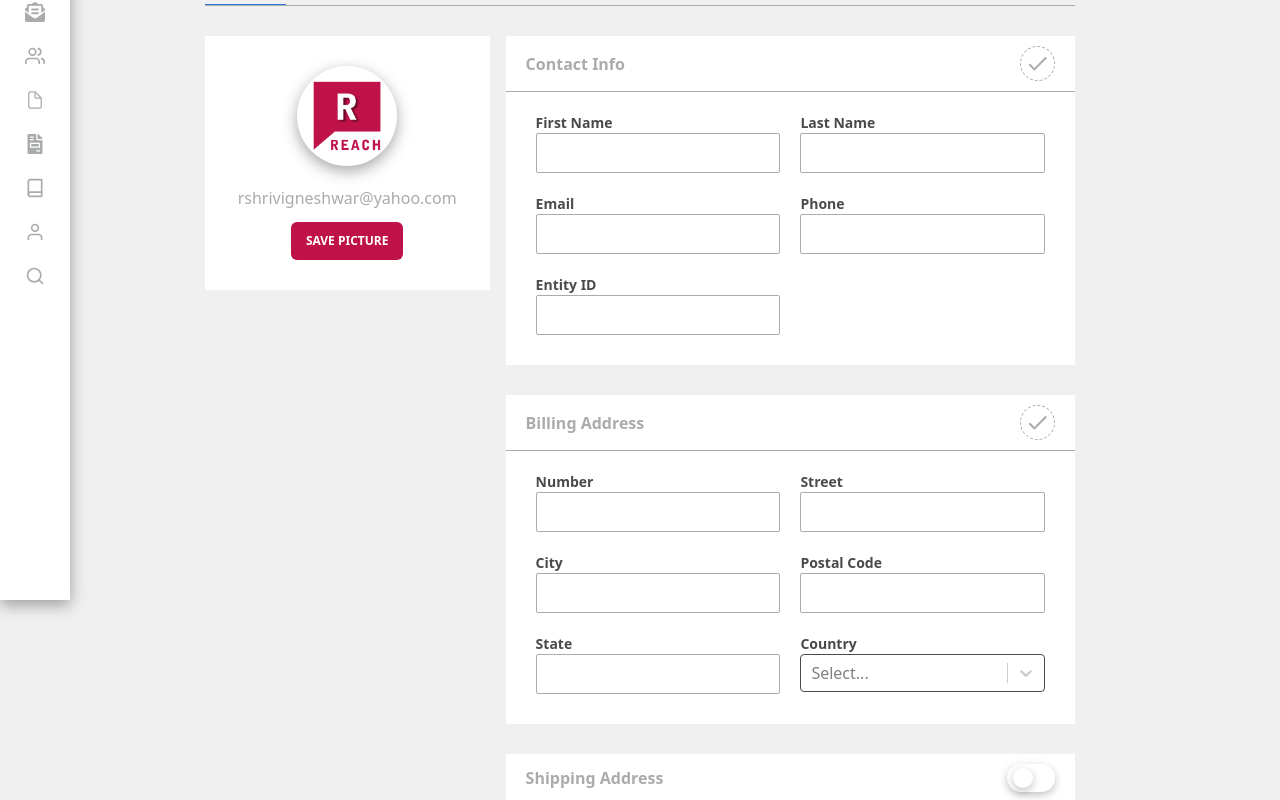
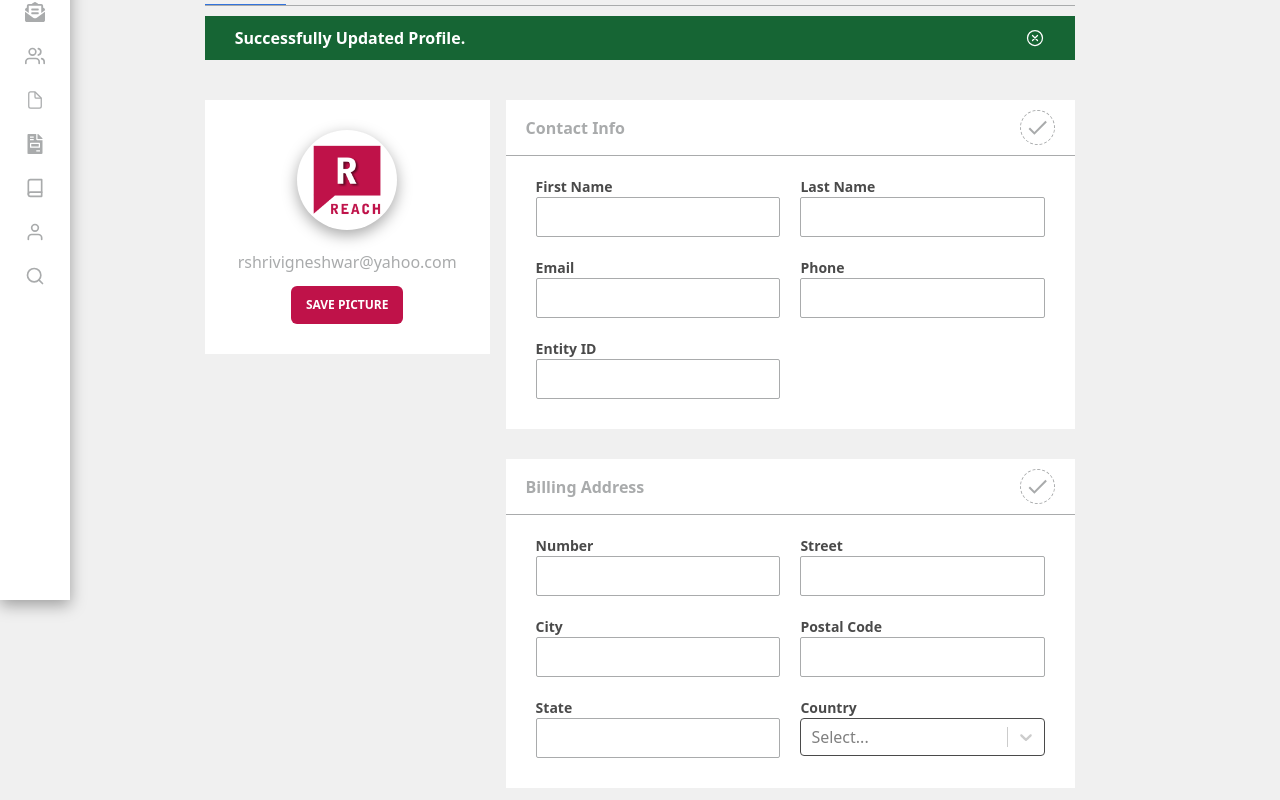
Before and after one commit to G-Prasath/reachsms, a Next.js app: page /account/edit in a window 1280 px wide. Shown: the part 200-1000 px from the top of the page. Built offline with nearby package versions, Linux system fonts and the light colour scheme.

Commit message:
success status pending only account pager

```diff
--- a/app/account/edit/page.tsx
+++ b/app/account/edit/page.tsx
@@ -3,11 +3,17 @@ import React, { useState } from 'react'
 import Photoupload from '../../components/Photoupload'
 import { MdDone } from "react-icons/md";
 import SearchDropdown from '@/app/components/SearchDropdown';
+import { IoCloseCircleOutline } from "react-icons/io5";
 
 const page = () => {
     const [tabActive, setTabActive] = useState('T1');
     const [commonVar, setCommonVar] = useState('')
+    const [popup, setPopup] = useState('')
     const [toogle, setToogle] = useState(false)
+    const [status, setStatus] = useState(false)
+
+    console.log(popup);
+
 
     const handletabClick = (arg: any) => {
         setTabActive(arg)
@@ -25,13 +31,31 @@ const page = () => {
                 <a href="javscript:;" className={`py-[10px] px-[10px] ${tabActive === 'T2' ? 'tab_active' : 'hover:tab_hover'}`} onClick={() => handletabClick('T2')}>Change Password</a>
             </div>
 
+            {/* -------------- Success Popup -----------------  */}
+            <div className={`w-full bg-green-800 flex my-[10px] px-[30px] py-[10px] ${popup === 'close'? 'hidden' : popup === 'show' ? '' : ''}`}>
+                <div className='flex items-center justify-start w-full'>
+                    <p className='text-white font-semibold'>Successfully Updated Profile.</p>
+                </div>
+                <div className='flex justify-end items-center w-full'>
+                    <IoCloseCircleOutline fontSize={20} className='text-white cursor-pointer' onClick={() => setPopup('close')} />
+                </div>
+            </div>
+
             {/* --------------- Box 1 ------------------  */}
 
             <div className='flex w-full max-md:flex-col gap-x-4 max-md: gap-y-3'>
                 {/* ----------- Left Box ---------- */}
                 <div className={`w-2/6 max-md:w-full ${tabActive !== 'T1' ? 'hidden' : 'fade_right duration-500'}`}>
                     <div className='relative hole_box shadow-boxShadow-profileShadow hover:shadow-textboxShadow duration-300 flex flex-col items-center py-[30px]'>
-                        <div className='pb-[20px]'>
+
+                        {/* ----------- Popups sectors -------------  */}
+                        <div className={`absolute max-md:right-[25%] -top-3 bg-card_hover_bg text-white py-[5px] rounded-md px-[10px] flex justify-center ${popup === 'hover' ? 'scale-1 duration-300' : "scale-0"}`}>
+                            <div className='w-[10px] h-[10px] bg-card_hover_bg absolute -rotate-45 -bottom-[5px] max-md:right-[50%] right-[50%] '></div>
+                            <p className='text-[14px]'>Change Profile Picture</p>
+                        </div>
+                        {/* ----------- Popups sectors -------------  */}
+
+                        <div className='pb-[20px]' onMouseEnter={() => setPopup('hover')} onMouseLeave={() => setPopup('leave')}>
                             <Photoupload />
                         </div>
                         <div className='flex flex-col items-center justify-center'>
@@ -82,7 +106,15 @@ const page = () => {
                         {/* ---------- Header -----------  */}
                         <div className='flex items-center justify-between w-full px-[20px] py-[10px] border-b-[1px] border-b-hash_clr'>
                             <p className='font-semibold text-hash_clr'>Contact Info</p>
-                            <div className={`border-[1.5px] rounded-full cursor-pointer p-1 ${commonVar === 'hover' ? 'border-[1.5px] border-green-400' : 'border-hash_clr border-dashed'}`} onMouseEnter={() => setCommonVar('hover')} onMouseLeave={() => setCommonVar('leave')}>
+                            <div className={`relative border-[1.5px] rounded-full cursor-pointer p-1 ${commonVar === 'hover' ? 'border-[1.5px] border-green-400' : 'border-hash_clr border-dashed'}`} onMouseEnter={() => { setCommonVar('hover'), setPopup('hover2') }} onMouseLeave={() => { setCommonVar('leave'), setPopup('leave') }} onClick={() => setPopup('show')}>
+
+                                {/* ----------- Popups sectors -------------  */}
+                                <div className={`absolute right-[0px] max-md:right-0 top-[-40px] bg-card_hover_bg text-white py-[5px] rounded-md px-[10px] flex justify-center w-[150px] ${popup === 'hover2' ? 'scale-1 duration-300' : "scale-0"}`}>
+                                    <div className='w-[10px] h-[10px] bg-card_hover_bg absolute -rotate-45 -bottom-[5px] max-md:right-[10%] right-[10%] '></div>
+                                    <p className='text-[14px]'>Save Contact Info</p>
+                                </div>
+                                {/* ----------- Popups sectors -------------  */}
+
                                 <MdDone className={`${commonVar === 'hover' ? 'rotate-[360deg] text-green-400 duration-500' : 'text-hash_clr'}`} fontSize={25} />
                             </div>
                         </div>
@@ -123,7 +155,15 @@ const page = () => {
                         {/* ---------- Header -----------  */}
                         <div className='flex items-center justify-between w-full px-[20px] py-[10px] border-b-[1px] border-b-hash_clr'>
                             <p className='font-semibold text-hash_clr'>Billing Address</p>
-                            <div className={`border-[1.5px] rounded-full cursor-pointer p-1 ${commonVar === 'hover1' ? 'border-[1.5px] border-green-400' : 'border-hash_clr border-dashed'}`} onMouseEnter={() => setCommonVar('hover1')} onMouseLeave={() => setCommonVar('leave')}>
+                            <div className={`relative border-[1.5px] rounded-full cursor-pointer p-1 ${commonVar === 'hover1' ? 'border-[1.5px] border-green-400' : 'border-hash_clr border-dashed'}`} onMouseEnter={() => { setCommonVar('hover1'), setPopup('hover3') }} onMouseLeave={() => { setCommonVar('leave'), setPopup('leave') }}>
+
+                                {/* ----------- Popups sectors -------------  */}
+                                <div className={`absolute right-[0px] max-md:right-0 top-[-40px] bg-card_hover_bg text-white py-[5px] rounded-md px-[10px] flex justify-center w-[150px] ${popup === 'hover3' ? 'scale-1 duration-300' : "scale-0"}`}>
+                                    <div className='w-[10px] h-[10px] bg-card_hover_bg absolute -rotate-45 -bottom-[5px] max-md:right-[10%] right-[10%] '></div>
+                                    <p className='text-[14px]'>Save Address</p>
+                                </div>
+                                {/* ----------- Popups sectors -------------  */}
+
                                 <MdDone className={`${commonVar === 'hover1' ? 'rotate-[360deg] text-green-400 duration-500' : 'text-hash_clr'}`} fontSize={25} />
                             </div>
                         </div>
@@ -166,10 +206,17 @@ const page = () => {
                     {/* ------------ Box 3 ---------------  */}
                     <div className='hole_box shadow-boxShadow-profileShadow hover:shadow-textboxShadow duration-300 flex flex-col items-center'>
                         {/* ---------- Header -----------  */}
-                        <div className='flex items-center justify-between w-full px-[20px] py-[10px] border-b-[1px] border-b-hash_clr'>
+                        <div className='relative flex items-center justify-between w-full px-[20px] py-[10px] border-b-[1px] border-b-hash_clr'>
                             <p className='font-semibold text-hash_clr'>Shipping Address</p>
 
-                            <div className="flex items-center justify-end">
+                            {/* ----------- Popups sectors -------------  */}
+                            <div className={`absolute right-[20px] max-md:right-0 top-[-30px] bg-card_hover_bg text-white py-[5px] rounded-md px-[10px] flex justify-center ${popup === 'hover4' ? 'scale-1 duration-300' : "scale-0"}`}>
+                                <div className='w-[10px] h-[10px] bg-card_hover_bg absolute -rotate-45 -bottom-[5px] max-md:right-[10%] right-[10%] '></div>
+                                <p className='text-[14px]'>Enable if you need a different shipping address</p>
+                            </div>
+                            {/* ----------- Popups sectors -------------  */}
+
+                            <div className="flex items-center justify-end" onMouseEnter={() => setPopup('hover4')} onMouseLeave={() => setPopup('leave')}>
                                 <label htmlFor="toggle" className="flex items-center cursor-pointer">
                                     <input type="checkbox" id="toggle" className="sr-only peer" onChange={() => setToogle(!toogle)} />
                                     <div className="block relative bg-white shadow-textboxShadow  w-12 h-7 p-1 rounded-full before:absolute before:bg-white before:shadow-textboxShadow before:w-5 before:h-5 before:p-2 before:rounded-full before:transition-all before:duration-500 before:left-1.5 peer-checked:before:left-6 peer-checked:before:bg-white peer-checked:bg-primary">
```
